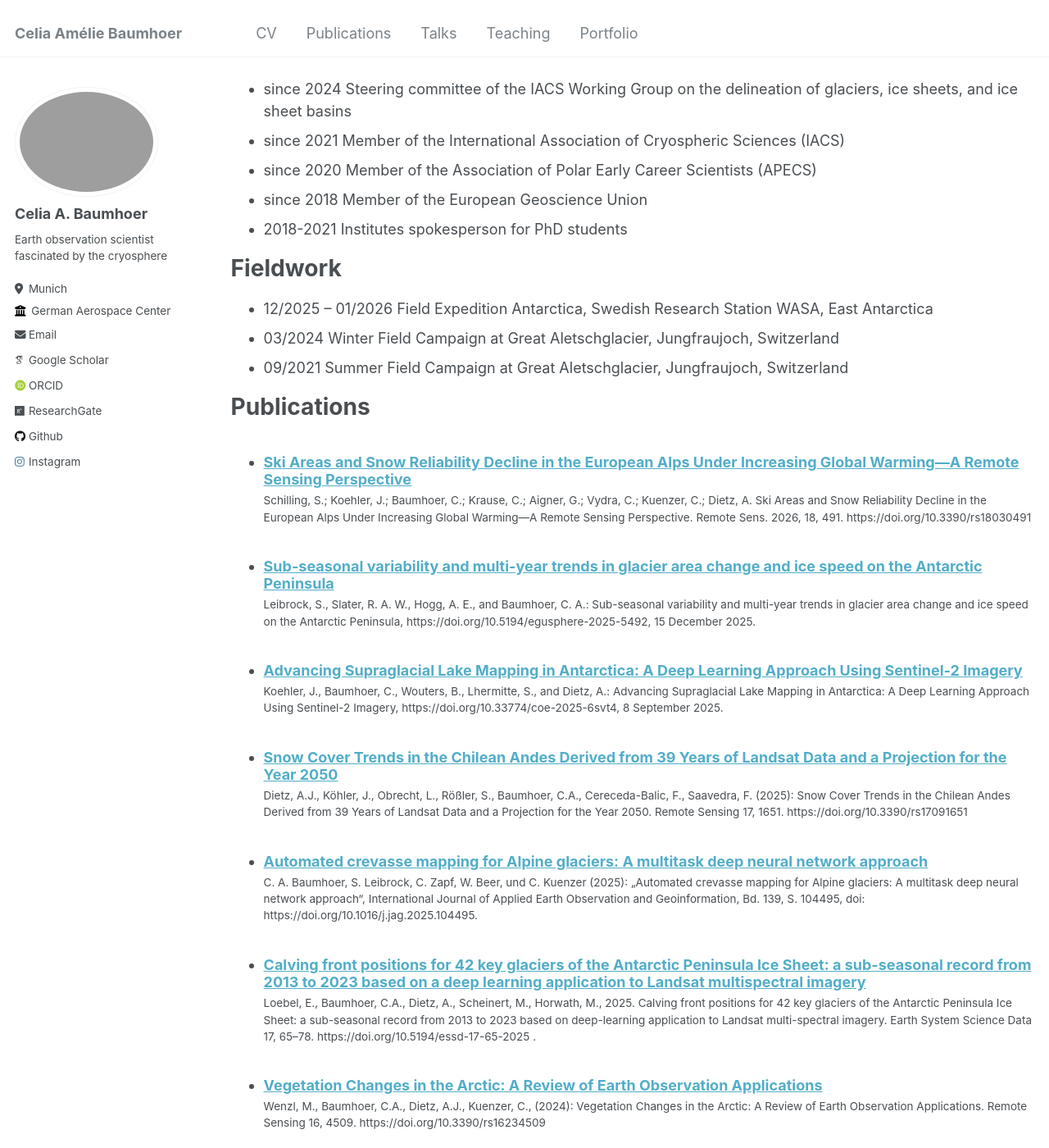
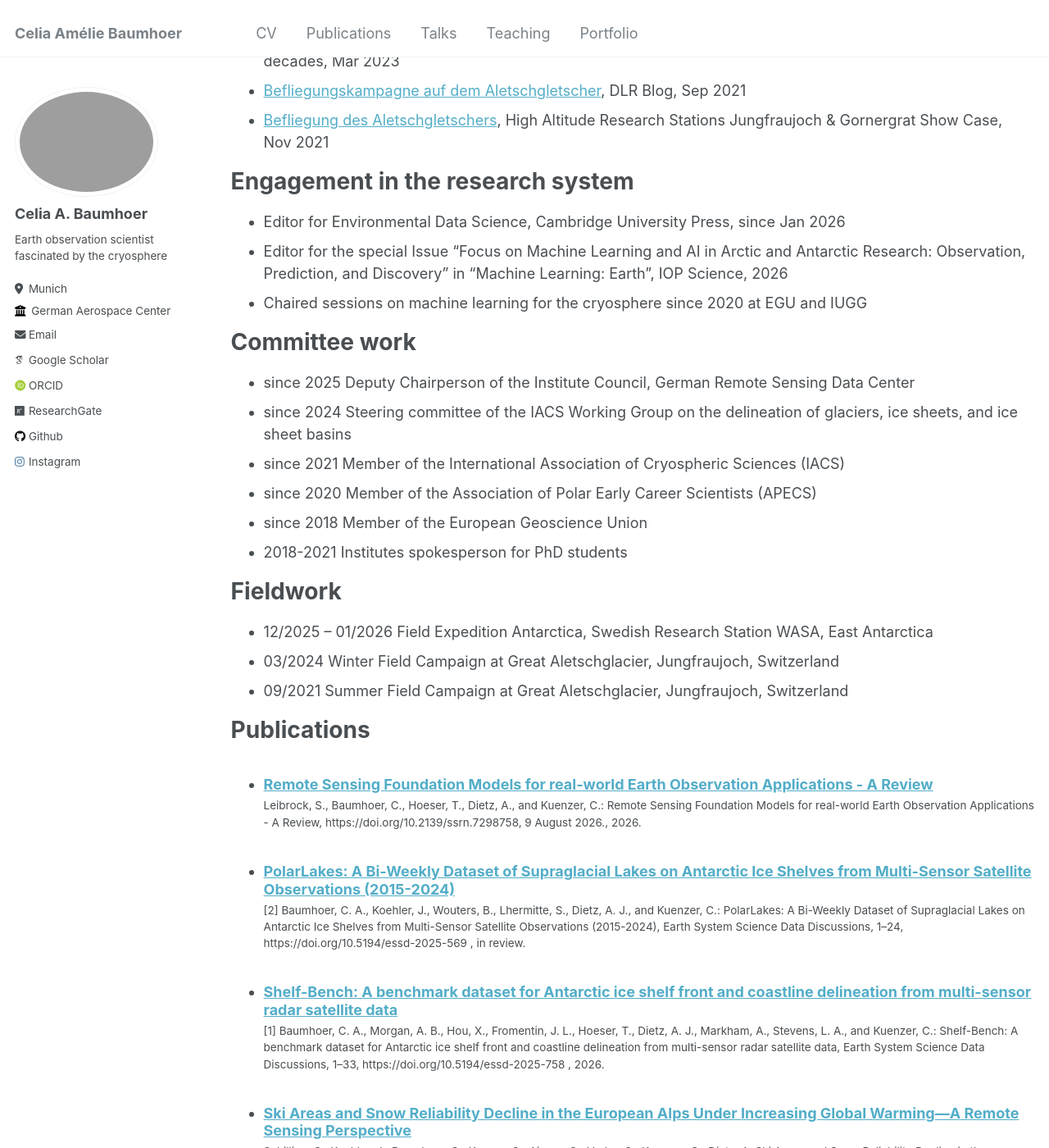
Before and after one commit to celiabaumhoer/celiabaumhoer.github.io, a Jekyll site: the page built from _pages/cv.md, in a window 1280 px wide and 1400 px high, scrolled down 1563 px. Shown: the whole window at 82% size. Built offline with Jekyll 4.4.1, drawn with Linux system fonts in a browser that asks for light colours; some web fonts are replaced; some of the changed text lies outside the part shown.

Commit message:
update on publications and teaching

```diff
--- a/_pages/cv.md
+++ b/_pages/cv.md
@@ -41,6 +41,9 @@
 
 Outreach and science communication
 ======
+* Frontline: Ticket to Antarctica, Documentary by vpro on Dutch NPO TV, April 2026.
+* FRONTIERS: Drifting in the Southern Ocean – In Pursuit of the Gigantic Iceberg A23a, Documentary on NHK WORLD-JAPAN TV, April 2026.
+* [Ground-based measurements supporting satellite data in East Antarctica](https://www.polar.se/en/news/2026/ground-based-measurements-supporting-satellite-data-in-east-antarctica/), Blog des Polarforskningssekretariatet, Jan 2026,
 * [Neue Risiken für Bergsteiger: Der Klimawandel verändert den Alpintourismus](https://www.deutschlandfunk.de/neue-risiken-fuer-bergsteiger-der-klimawandel-veraendert-den-alpintourismus-100.html), Deutschlandradio, 18 Sep 2025.
 * [Forschung für den Bergsport: Hilfe aus dem All](https://www.alpenverein.de/panorama/2025_04), Panorama. Magazin des Deutschen Alpenvereins, Sep 2025.
 * [Was tun, wenn den Hütten das Wasser fehlt? Klimawandelfolgen in den Alpen](https://www.youtube.com/watch?v=pvvXuJkoeQE&t=1159s), Deutscher Alpenverein (DAV) Sep 2025.
@@ -53,8 +56,15 @@
 * [Befliegungskampagne auf dem Aletschgletscher](https://www.dlr.de/de/blog/archiv/2021/befliegungskampagne-auf-dem-aletschgletscher), DLR Blog, Sep 2021
 * [Befliegung des Aletschgletschers](https://www.hfsjg.ch/de/stiftung/showcase/2021-november/), High Altitude Research Stations Jungfraujoch & Gornergrat Show Case, Nov 2021
 
+Engagement in the research system
+======
+* Editor for Environmental Data Science, Cambridge University Press, since Jan 2026
+* Editor for the special Issue “Focus on Machine Learning and AI in Arctic and Antarctic Research: Observation, Prediction, and Discovery” in “Machine Learning: Earth”, IOP Science, 2026
+* Chaired sessions on machine learning for the cryosphere since 2020 at EGU and IUGG
+
 Committee work
 ======
+* since 2025	Deputy Chairperson of the Institute Council, German Remote Sensing Data Center
 * since 2024	Steering committee of the IACS Working Group on the delineation of glaciers, ice sheets, and ice sheet basins
 * since 2021	Member of the International Association of Cryospheric Sciences (IACS)
 * since 2020	Member of the Association of Polar Early Career Scientists (APECS)
@@ -89,6 +99,6 @@
 
 Volunteering and interests
 ======
-* Traditional Taekwondo, 3. Dan (black belt)
+* Traditional Taekwondo, 3. Dan (black belt), weekly teaching responsibilities
 * Trainer B Hochtouren, Trainer C Bergsteigen at German Alpine Club (DAV), teaching mountaineering courses & guiding glacier tours
-* Training officer at DAV Garching
+* Training officer (Ausbildungsleitung) at DAV Garching
--- a/_publications/2025-09-08-Supraglaciallakes.md
+++ b/_publications/2025-09-08-Supraglaciallakes.md
@@ -4,7 +4,7 @@
 permalink: /publication/2025-09-08-Supraglaciallakes
 #excerpt: 'This paper is about fixing template issue  #693.'
 date: 2025-09-08
-venue: 'Preprint'
+venue: 'Earth System Data Science'
 paperurl: 'https://www.cambridge.org/engage/coe/article-details/68b960c5728bf9025e37f559'
-citation: 'Koehler, J., Baumhoer, C., Wouters, B., Lhermitte, S., and Dietz, A.: Advancing Supraglacial Lake Mapping in Antarctica: A Deep Learning Approach Using Sentinel-2 Imagery, https://doi.org/10.33774/coe-2025-6svt4, 8 September 2025.'
+citation: 'Koehler, J., Baumhoer, C., Wouters, B., Lhermitte, S., and Dietz, A.: Advancing Supraglacial Lake Mapping in Antarctica: A Deep Learning Approach Using Sentinel-2 Imagery, Environmental Data Science, https://doi.org/10.33774/coe-2025-6svt4, accepted.'
 ---
--- /dev/null
+++ b/_publications/2026-03-03-Shelf-Bench.md
@@ -0,0 +1,11 @@
+---
+title: "Shelf-Bench: A benchmark dataset for Antarctic ice shelf front and coastline delineation from multi-sensor radar satellite data"
+collection: publications
+permalink: /publication/2026-03-03-Shelf-Bench
+#excerpt: 'This paper is about fixing template issue  #693.'
+date: 2026-03-03
+venue: 'Earth System Science Data Discussions'
+paperurl: 'https://doi.org/10.5194/essd-2025-758'
+citation: '[1]	Baumhoer, C. A., Morgan, A. B., Hou, X., Fromentin, J. L., Hoeser, T., Dietz, A. J., Markham, A., Stevens, L. A., and Kuenzer, C.: Shelf-Bench: A benchmark dataset for Antarctic ice shelf front and coastline delineation from multi-sensor radar satellite data, Earth System Science Data Discussions, 1–33, https://doi.org/10.5194/essd-2025-758 , 2026.'
+
+---
--- /dev/null
+++ b/_publications/2026-04-03-PolarLakes.md
@@ -0,0 +1,11 @@
+---
+title: "PolarLakes: A Bi-Weekly Dataset of Supraglacial Lakes on Antarctic Ice Shelves from Multi-Sensor Satellite Observations (2015-2024)"
+collection: publications
+permalink: /publication/2026-04-03-PolarLakes
+#excerpt: 'This paper is about fixing template issue  #693.'
+date: 2026-04-03
+venue: 'Earth System Science Discussions'
+paperurl: 'https://doi.org/10.5194/essd-2025-569'
+citation: '[2]	Baumhoer, C. A., Koehler, J., Wouters, B., Lhermitte, S., Dietz, A. J., and Kuenzer, C.: PolarLakes: A Bi-Weekly Dataset of Supraglacial Lakes on Antarctic Ice Shelves from Multi-Sensor Satellite Observations (2015-2024), Earth System Science Data Discussions, 1–24, https://doi.org/10.5194/essd-2025-569 , in review.'
+
+---
--- /dev/null
+++ b/_publications/2026-09-03-RSFM.md
@@ -0,0 +1,12 @@
+---
+title: "Remote Sensing Foundation Models for real-world Earth Observation Applications - A Review"
+collection: publications
+permalink: /publication/2026-09-03-RSFM
+#excerpt: 'This paper is about fixing template issue  #693.'
+date: 2026-09-03
+venue: 'Preprint'
+paperurl: 'https://www.mdpi.com/2072-4292/18/3/491'
+citation: 'Leibrock, S., Baumhoer, C., Hoeser, T., Dietz, A., and Kuenzer, C.: Remote Sensing Foundation Models for real-world Earth Observation Applications - A Review, https://doi.org/10.2139/ssrn.7298758, 9 August 2026., 2026.
+'
+
+---
--- /dev/null
+++ b/_teaching/2026-MA.md
@@ -0,0 +1,18 @@
+---
+title: "Master Thesis and Internship Supervision"
+collection: teaching
+type: ""
+permalink: /teaching/2026-MA
+venue: "I welcome enquiries from students interested in completing their master's thesis or internship under my supervision."
+date: 2026-06-01
+location: "DLR, Germany"
+---
+
+* 04/2026	Data-Driven Benchmarking of Deep Learning Models for Antarctic Coastline Segmentation Using Earth Observation Imagery, Univeristät Bonn.
+* 02/2026	Current Status, Trends, and Future Challenges of the Alpine Cryosphere, Illustrated by an Example from the Hohe Tauern National Park, JMU Würzburg.
+* 02/2026	Analyse und Detektion von Gletscherspalten in den österreichischen Alpen: Eine raumbezogene Analyse auf Basis von Fernerkundungsdaten, Haupt Universität Wien
+* 02/2025	High Performance Computing for Earth Observation Time Series Analysis: A Case Study on Glacier Dynamics on the Antarctic Peninsula, JMU
+* 05/2024	Mapping Alpine glacier crevasses from aerial remote sensing data with a multitask deep neural network, in collaboration with the German Alpine Club (DAV) (3-month innovation lab)
+* 08/2023	Extracting historic Antarctic ice shelf fronts with SAR imagery and deep learning, University Utrecht, 3-month internship
+* 02/2023	Analysis of ice shelf front dynamics in Pine Island Bay (Antarctica) based on long-term SAR time series and deep learning, University of Würzburg
+* since 2019	Supervision of over 16 8-week internships from various national and international universities
```
Also changed, not shown: _pages/about.md (+1 -1 lines), _teaching/2026-SS2026-1.md (added, +11 -0 lines), _teaching/2026-WS202526-1.md (added, +11 -0 lines), _pages/img.png (added), _pages/img_1.png (added), _pages/img_2.png (added).
